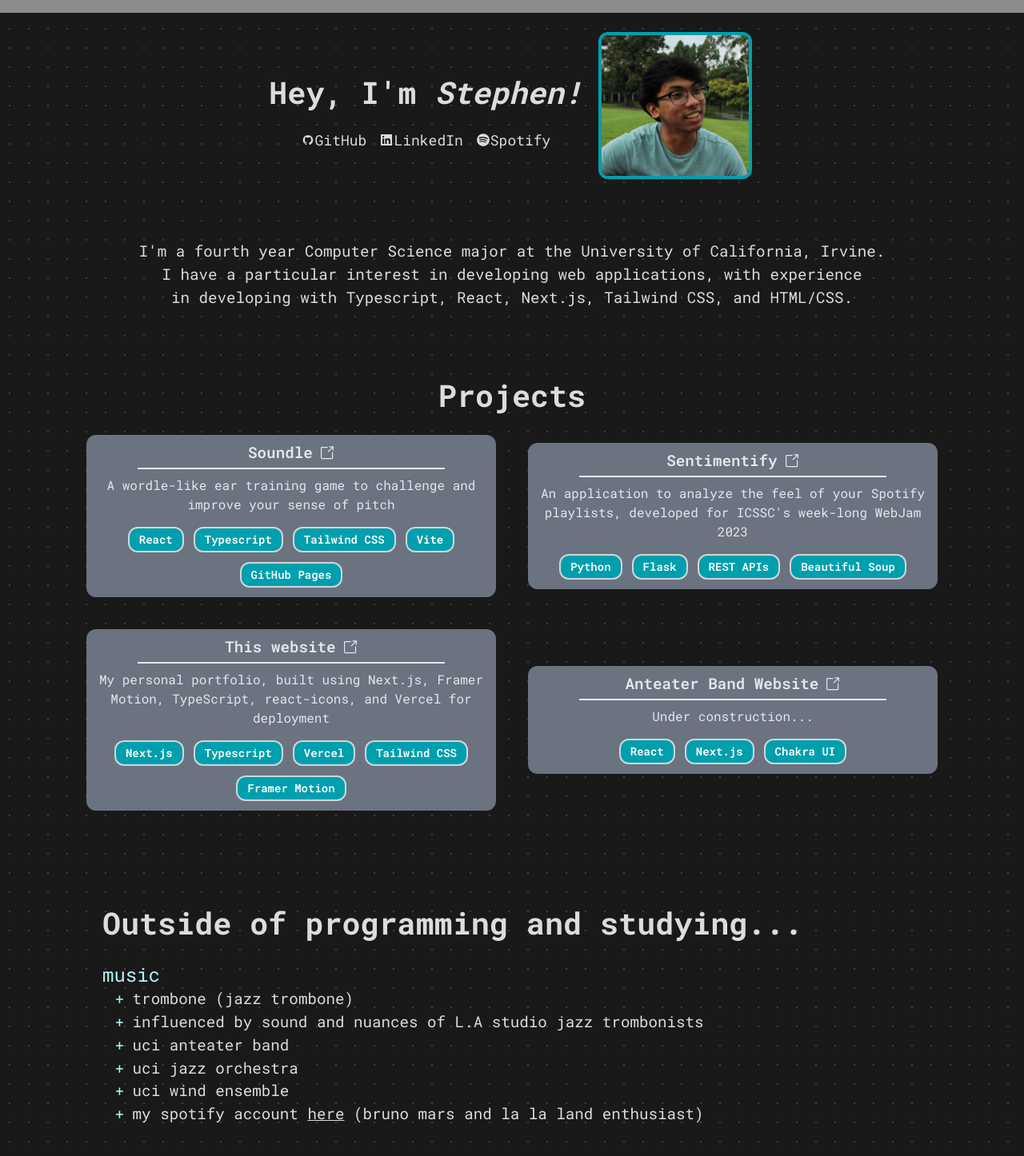
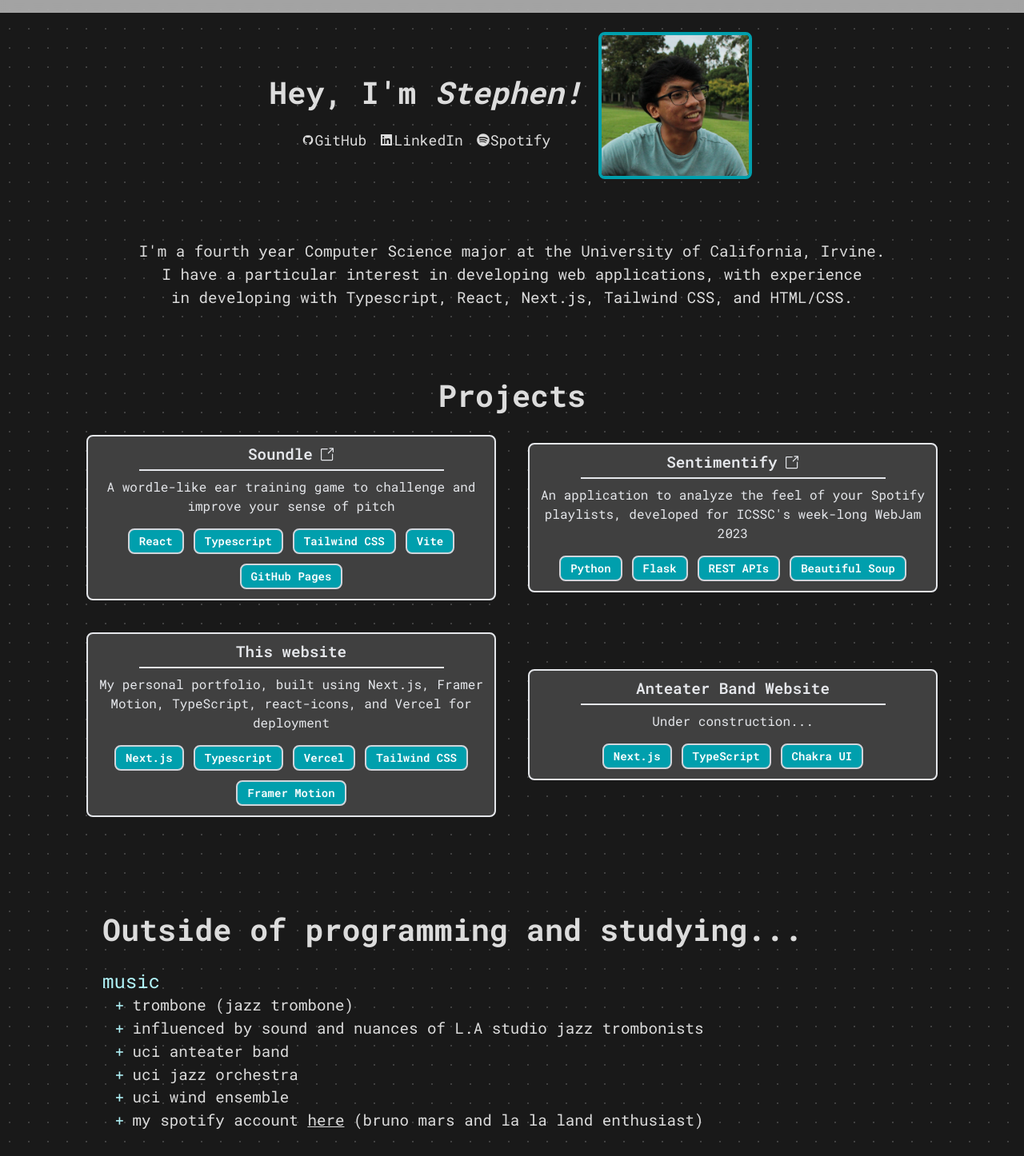
Before and after one commit to stephenzac/stephen-zacarias, a Next.js app: page / in a window 1280 px wide. Shown: the top 1446 px of the page at 80% size. Built offline with nearby package versions, Linux system fonts and the light colour scheme.

Commit message:
Style project boxes, picture border

```diff
--- a/src/app/globals.css
+++ b/src/app/globals.css
@@ -10,10 +10,6 @@
     #191919 1.2000000000000002px
   );
   background-size: 24px 24px;
-}
-
-a:link {
-  /* text-decoration: underline; */
 }
 
 @layer utilities {
@@ -35,13 +31,7 @@
   }
 
   .responsive-text {
-    font-size: clamp(0.8rem, 2.5vw, 1.2rem);
-  }
-
-  .project-box {
-    /* width: clamp(250px, 50%, 350px); */
-    width: 35%;
-    /* height: 250px; */
+    font-size: clamp(0.9rem, 2.5vw, 1.2rem);
   }
 
   .project-text {
--- a/src/app/page.tsx
+++ b/src/app/page.tsx
@@ -111,7 +111,7 @@
             width={225}
             alt="Picture of Stephen smiling"
             priority={true}
-            className="w-48 h-auto border-4 border-solid border-accent overflow-hidden rounded-xl mb-3"
+            className="w-48 h-auto border-4 border-solid border-accent overflow-hidden rounded-lg mb-3"
           />
         </motion.div>
       </div>
@@ -132,9 +132,9 @@
           },
         }}
         viewport={{ once: true }}
-        className="flex flex-col gap-20 items-center text-center responsive-text text-balance w-4/5 mb-20"
+        className="flex flex-col gap-20 items-center w-4/5 mb-20"
       >
-        <p>
+        <p className="text-center responsive-text text-balance">
           {`I'm`} a fourth year Computer Science major at the University of
           California, Irvine. I have a particular interest in developing web
           applications, with experience in developing with Typescript, React,
@@ -169,7 +169,6 @@
           }}
         >
           <h1 className="text-xl lg:text-2xl text-lighterAccent">music</h1>
-          <div className="flex flow-row flex-wrap gap-8 items-center">
           <ul>
             <li>
               <ListPlus />
@@ -207,7 +206,6 @@
               {` (bruno mars and la la land enthusiast)`}
             </li>
           </ul>
-          </div>
         </motion.div>
 
         <motion.div
@@ -221,7 +219,6 @@
           }}
         >
           <h1 className="text-xl md:text-2xl text-lighterAccent">gaming</h1>
-          <div className="flex flow-row flex-wrap gap-8 items-center">
           <ul>
             <ListElement text="favorite game genre: fps games" />
             <ListElement text="aiming for the best strategies, teamwork, and mechanics in the game server to win" />
@@ -246,7 +243,6 @@
               {` (previously top 10 in google minesweeper)`}
             </li>
           </ul>
-          </div>
         </motion.div>
 
         <motion.div
@@ -273,7 +269,7 @@
 
       {/* Bottom section */}
       <div className="flex flex-col items-start w-full text-xs text-balance px-5 mr-auto pt-4">
-        <p>© Stephen Zacarias 2024</p>
+        <p>&copy; Stephen Zacarias 2024</p>
         <p>
           Built with Next.js, Framer Motion, Typescript, react-icons, and
           deployed on Vercel
--- a/src/app/project-data.ts
+++ b/src/app/project-data.ts
@@ -37,6 +37,6 @@
     projectName: "Anteater Band Website",
     projectLink: "",
     projectDescription: "Under construction...",
-    skills: ["React", "Next.js", "Chakra UI"],
+    skills: ["Next.js", "TypeScript", "Chakra UI"],
   },
 ];
--- a/src/components/project-skill.tsx
+++ b/src/components/project-skill.tsx
@@ -4,7 +4,7 @@
 
 export default function ProjectSkill({ skill }: ProjectSkill) {
   return (
-    <div className="text-sm bg-accent text-white rounded-xl text-nowrap py-1 px-3 border-2 border-gray-300 hover:border-white hover:scale-110 transition-all">
+    <div className="text-sm bg-accent text-white rounded-lg text-nowrap py-1 px-3 border-2 border-gray-300 hover:border-white hover:scale-110 transition-all">
       {skill}
     </div>
   );
--- a/src/components/projects.tsx
+++ b/src/components/projects.tsx
@@ -27,7 +27,7 @@
           return (
             <motion.div
               key={projectIdx}
-              className="flex flex-col items-center text-center w-3/4 sm:w-2/5 bg-gray-500 hover:text-white text-gray-200 transition-colors font-semibold rounded-xl pt-2 pb-3"
+              className="flex flex-col items-center text-center w-3/4 sm:w-2/5 bg-neutral-700 hover:text-white text-gray-200 transition-colors font-semibold rounded-lg border-2 pt-2 pb-3"
               variants={{
                 ...projectVariant,
                 animate: {
@@ -37,11 +37,11 @@
               }}
               initial={"hidden"}
               whileInView={"animate"}
-              viewport={{ once: true, amount: 0.3 }}
+              viewport={{ once: true, amount: 0.11 }}
             >
               {project.projectLink === "" ? (
                 <h1 className="project-header flex flex-row items-center gap-2 hover:scale-110 transition-all cursor-pointer">
-                  {project.projectName} <GoLinkExternal />
+                  {project.projectName}
                 </h1>
               ) : (
                 <a
--- a/src/components/top-scroll-bar.tsx
+++ b/src/components/top-scroll-bar.tsx
@@ -5,7 +5,7 @@
 
   return (
     <motion.div
-      className="fixed top-0 w-full h-4 origin-center backdrop-blur-sm bg-white/50"
+      className="fixed top-0 w-full h-4 origin-center backdrop-blur-sm bg-white/60"
       style={{
         scaleX: scrollYProgress,
       }}
```
Lines whose indentation alone changed are shown as unchanged.
